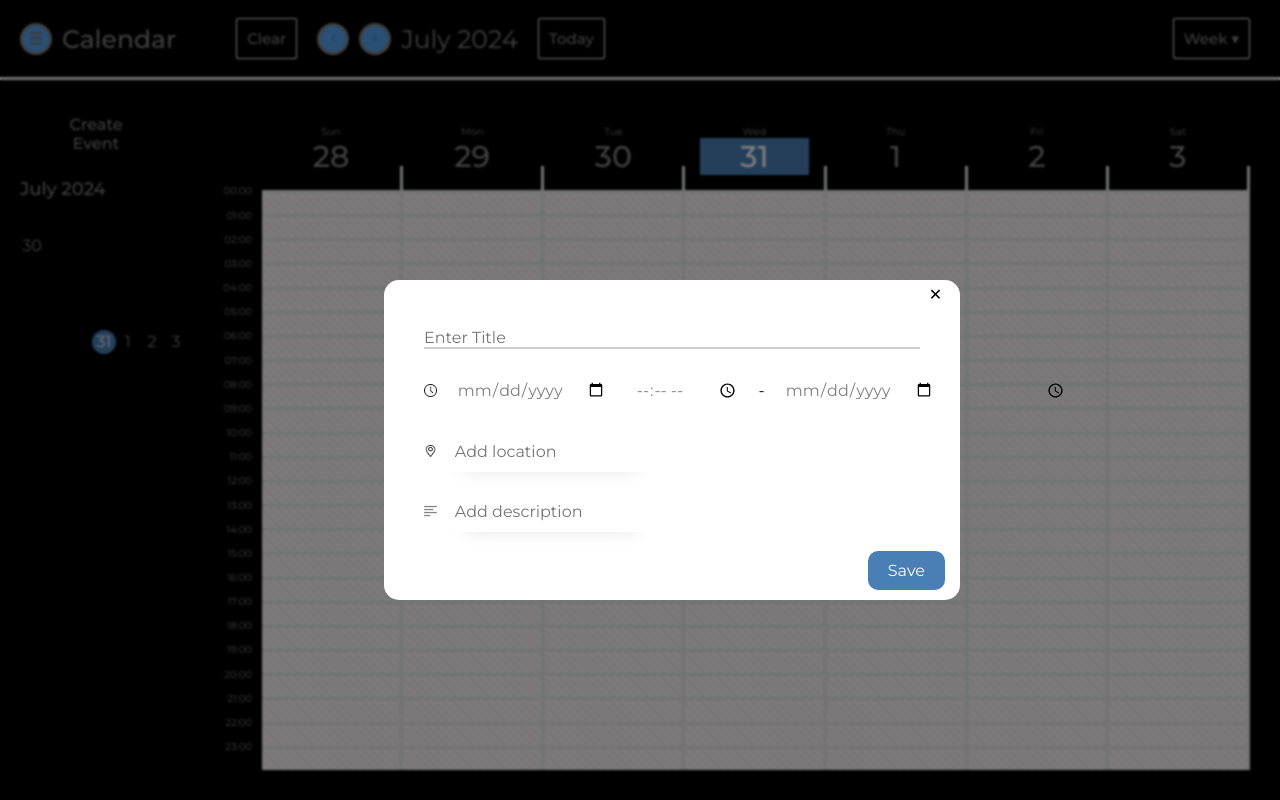
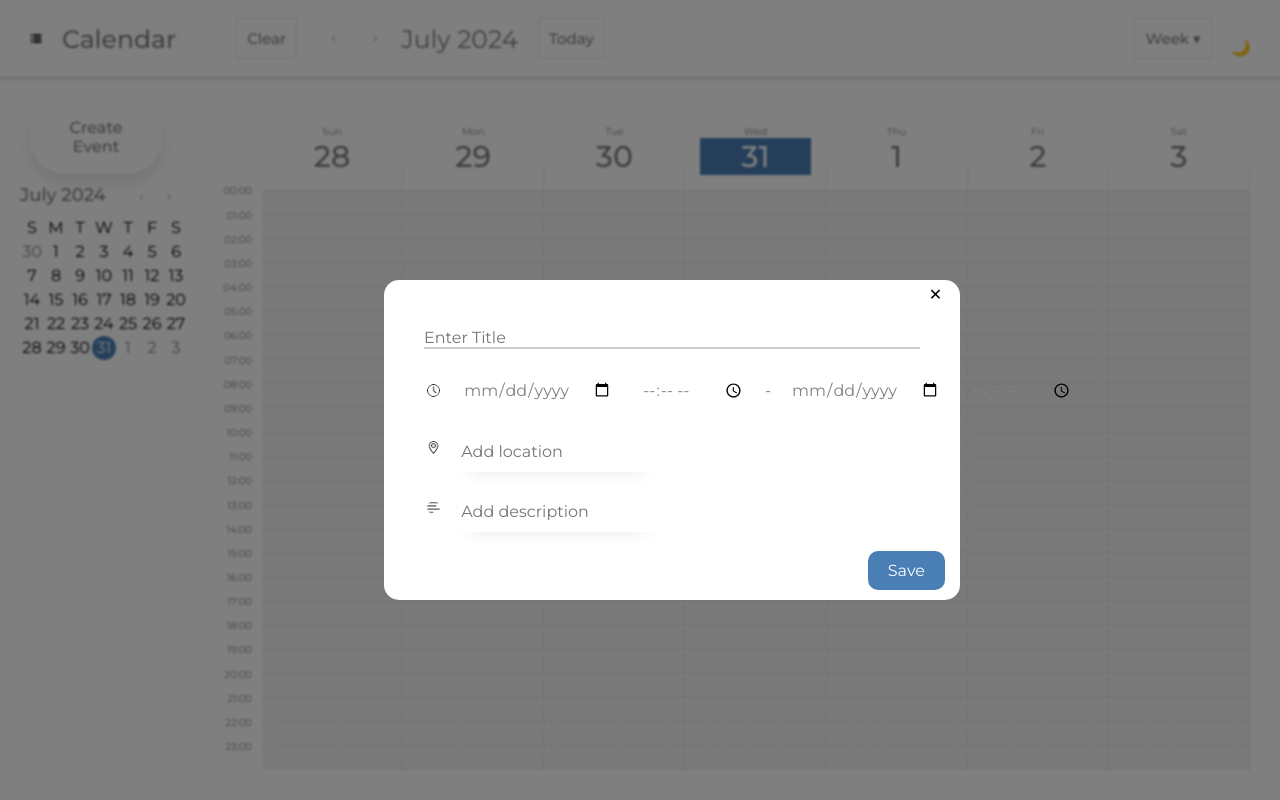
Before and after one commit to UgneMWix/calendar, a React (Vite) app: page / in a window 1280 px wide. Both pictures are taken after a click on the button "Create Event". Built offline with nearby package versions, Linux system fonts and the light colour scheme; data requests are answered from the project's data file.

Commit message:
Added dark mode design

```diff
--- a/index.html
+++ b/index.html
@@ -13,7 +13,7 @@
     <title></title>
   </head>
   <body>
-    <div class="root darkmode" id="root"></div>
+    <div class="root" id="root"></div>
     <script type="module" src="/src/main.tsx"></script>
   </body>
 </html>
--- a/src/App.tsx
+++ b/src/App.tsx
@@ -13,6 +13,7 @@ function App() {
   const [refDateISO, setRefDateISO] = useState<string | undefined>();
   const [events, setEvents] = useState<EventObject[]>([]);
   const [chosenDay, setChosenDay] = useState(new Date().toISOString());
+  const [isDarkMode, setIsDarkMode] = useState(false);
   const toggleModal = useCallback(() => {
     setIsOpen((currentValue) => !currentValue);
   }, []);
@@ -28,14 +29,22 @@ function App() {
     getEvents().then((events) => setEvents(events));
   }, [chosenDay]);
 
+  const toggleDarkmode = useCallback(() => {
+    document.getElementById('root')!.classList.toggle('darkmode', isDarkMode);
+    setIsDarkMode((currentValue) => !currentValue);
+  }, [isDarkMode]);
   const clearServer = useCallback(() => {
     clearEvents();
     setEvents([]);
   }, []);
-
   return (
     <>
-      <Header clearEvents={clearServer} chosenDay={chosenDay} setChosenDay={setChosenDay} />
+      <Header
+        clearEvents={clearServer}
+        chosenDay={chosenDay}
+        setChosenDay={setChosenDay}
+        toggleDarkmode={toggleDarkmode}
+      />
       <main>
         <Sidebar toggleModal={toggleModal} setChosenDay={setChosenDay} />
         <Calendar
--- a/src/Calendar/Calendar.module.css
+++ b/src/Calendar/Calendar.module.css
@@ -24,13 +24,13 @@
   background-color: var(--calander-square-bg);
   background-image: repeating-linear-gradient(
     45deg,
-    transparent,
-    transparent 3px,
+    var(--calendar-bg),
+    var(--calendar-bg) 3px,
     var(--calendar-square-primary) 3px,
     var(--calendar-square-secondary) 6px
   );
-  border-right: 3px #e3e6e7 solid;
-  border-top: 3px #e3e6e7 solid;
+  border-right: 1px var(--calendar-border) solid;
+  border-top: 1px var(--calendar-border) solid;
 }
 
 .calendar-square:nth-child(7n) {
--- a/src/Calendar/Header/Header.module.css
+++ b/src/Calendar/Header/Header.module.css
@@ -1,8 +1,8 @@
 .main-calendar-day {
   padding: 15px;
-  color: gray;
-  border-right: 3px solid;
-  border-image: linear-gradient(to top, #e3e6e7 30%, rgba(0, 0, 0, 0) 30%) 1 100%;
+  color: var(--font-color);
+  border-right: 1px solid;
+  border-image: linear-gradient(to top, var(--calendar-border) 30%, rgba(0, 0, 0, 0) 30%) 1 100%;
 }
 .main-calendar-day-name {
   font-size: 10px;
@@ -13,7 +13,7 @@
 }
 
 .main-calendar-today {
-  background-color: #4a7fb5;
+  background-color: var(--today-bg);
   color: white;
 }
 .main-calendar-header {
--- a/src/Header/Header.module.css
+++ b/src/Header/Header.module.css
@@ -27,6 +27,7 @@
   font-size: 25px;
   margin-right: 60px;
   font-weight: 500;
+  color: var(--font-color-third);
 }
 
 .today-button {
@@ -55,6 +56,7 @@
 .mon-year-text {
   font-size: 25px;
   margin-right: 20px;
+  color: var(--font-color-third);
 }
 
 .week-menu-button {
@@ -72,6 +74,17 @@
 .header-buttons:hover,
 .today-button:hover,
 .week-menu-button:hover {
-  background-color: #d0d4d7;
+  background-color: var(--bg-color-hover);
   cursor: pointer;
 }
+.darkmode-button {
+  width: 3vw;
+  height: 3vw;
+  border-radius: 100%;
+  justify-self: flex-end;
+  align-self: flex-end;
+  background-color: var(--button-bg);
+}
+.darkmode-button:hover {
+  background-color: var(--bg-color-hover);
+}
--- a/src/Header/Header.tsx
+++ b/src/Header/Header.tsx
@@ -4,16 +4,18 @@ function Header({
   clearEvents,
   chosenDay,
   setChosenDay,
+  toggleDarkmode,
 }: {
   clearEvents: () => void;
   chosenDay: string;
   setChosenDay: (date: string) => void;
+  toggleDarkmode: () => void;
 }) {
   const day = new Date(chosenDay);
   return (
     <header className={styles['page-header']}>
       <button className={styles['header-buttons']}>
-        <img src="/menu-dashes.png" className={styles['menu-button-image']} />
+        <img src="/menu.png" className={styles['menu-button-image']} />
       </button>
       <span className={styles['header-title']}>Calendar</span>
       <button className={styles['today-button']} onClick={clearEvents}>
@@ -41,6 +43,9 @@ function Header({
         Today
       </button>
       <button className={styles['week-menu-button']}>Week ▾</button>
+      <button className={styles['darkmode-button']} onClick={() => toggleDarkmode()}>
+        🌙
+      </button>
     </header>
   );
 }
--- a/src/MiniCalendar/MiniCalendar.module.css
+++ b/src/MiniCalendar/MiniCalendar.module.css
@@ -35,6 +35,7 @@
   position: relative;
   justify-self: flex-end;
   border-radius: 100%;
+  background-color: var(--button-bg);
 }
 
 .calendar-arrow-1 {
--- a/src/Modal/Modal.module.css
+++ b/src/Modal/Modal.module.css
@@ -18,7 +18,7 @@
   align-items: center;
 }
 .modal-close-button {
-  background-color: transparent;
+  background-color: var(--button-bg);
   padding: 5px;
   width: 1.5vw;
   height: 1.5vw;
@@ -46,13 +46,14 @@
   border-bottom: 2px solid #ccc;
   outline: none;
   background-color: transparent;
+  color: var(--font-color);
 }
 .input-label {
   position: absolute;
   top: 0;
   left: 0;
   font-size: 16px;
-  color: var(--label-font-color);
+  color: transparent;
   pointer-events: none;
   transition: all 0.3s ease;
 }
@@ -69,7 +70,7 @@
 .input-field:focus + .input-label {
   top: -20px;
   font-size: 12px;
-  color: #007bff;
+  color: var(--font-color);
 }
 
 .input-field:focus + .input-label + .input-highlight {
@@ -86,22 +87,22 @@
 .modal-time-date {
   padding: 10px;
   border-radius: 10px;
-  background-color: transparent;
-  color: var(--font-color);
+  background-color: var(--button-bg);
+  color: var(--font-color-third);
 }
 
 .modal-time-start {
   padding: 10px;
   border-radius: 10px;
-  background-color: transparent;
-  color: var(--font-color);
+  background-color: var(--button-bg);
+  color: var(--font-color-third);
 }
 
 .modal-time-end {
   padding: 10px;
   border-radius: 10px;
-  background-color: transparent;
-  color: var(--font-color);
+  background-color: var(--button-bg);
+  color: var(--font-color-third);
 }
 
 .modal-location-flex-box {
@@ -185,10 +186,16 @@
 }
 
 .modal-icons {
-  width: 1vw;
-  height: 1vw;
+  width: 1.5vw;
+  height: 1.5vw;
+  background-color: var(--button-bg);
+  border-radius: 100%;
+  padding: 3px;
 }
 .modal-close-button:hover {
   background-color: var(--bg-color-hover);
   cursor: pointer;
 }
+.dash {
+  color: var(--font-color);
+}
--- a/src/Modal/Modal.tsx
+++ b/src/Modal/Modal.tsx
@@ -87,7 +87,7 @@ export function Modal(props: props) {
               value={eventTitle}
               onChange={(e) => setEventTitle(e.target.value)}
             />
-            <label className={styles['input-label']}>Enter</label>
+            <label className={styles['input-label']}>Enter Title</label>
             <span className={styles['input-highlight']}></span>
           </div>
           {alertIsOpen && <Alert text="Please enter a title" />}
@@ -107,7 +107,7 @@ export function Modal(props: props) {
               value={startInput}
               onChange={(e) => setStartInput(e.target.value)}
             />
-            <p>-</p>
+            <p className={styles.dash}>-</p>
             <input
               className={styles['modal-time-date']}
               type="date"
--- a/src/Sidebar/Sidebar.module.css
+++ b/src/Sidebar/Sidebar.module.css
@@ -6,6 +6,7 @@
   color: var(--font-color);
   font-weight: 500;
   margin: 10px;
+  border: var(--button-border) solid;
 }
 .event-button:hover {
   background-color: var(--bg-color-hover);
--- a/src/stylesheets/global.css
+++ b/src/stylesheets/global.css
@@ -12,18 +12,34 @@
   --label-font-color: rgba(204, 204, 204, 0);
   --modal-bg-color: white;
   --font-color-secondary: black;
+  --font-color-third: gray;
   --soft-font-color: #e3e6e7;
   --calander-square-bg: rgb(242, 237, 237);
   --calendar-square-primary: rgba(255, 255, 255, 0.593);
   --calendar-square-secondary: rgba(255, 255, 255, 0.5);
   --button-border: transparent;
   --button-bg: transparent;
+  --today-bg: #4a7fb5;
+  --calendar-border: #e3e6e7;
+  --calendar-bg: transparent;
 }
 .darkmode {
   background-color: black;
-  --button-border: gray;
-  --bg-color-hover: whitesmoke;
-  --button-bg: #54a0ec;
+  --button-border: white;
+  --bg-color-hover: white;
+  --button-bg: rgb(2, 209, 255);
+  --font-color-secondary: white;
+  --font-color-third: white;
+  --font-color: rgb(2, 209, 255);
+  --today-bg: rgb(2, 209, 255);
+  --bg-color-div: rgb(2, 209, 255);
+  --calendar-border: rgb(2, 209, 255);
+  --calendar-square-primary: black;
+  --calendar-square-secondary: black;
+  --calendar-bg: black;
+  --modal-font-color: rgb(2, 209, 255);
+  --modal-bg-color: black;
+  --label-font-color: rgb(2, 209, 255);
 }
 span {
   color: gray;
```
Also changed, not shown: public/menu.png (added).
